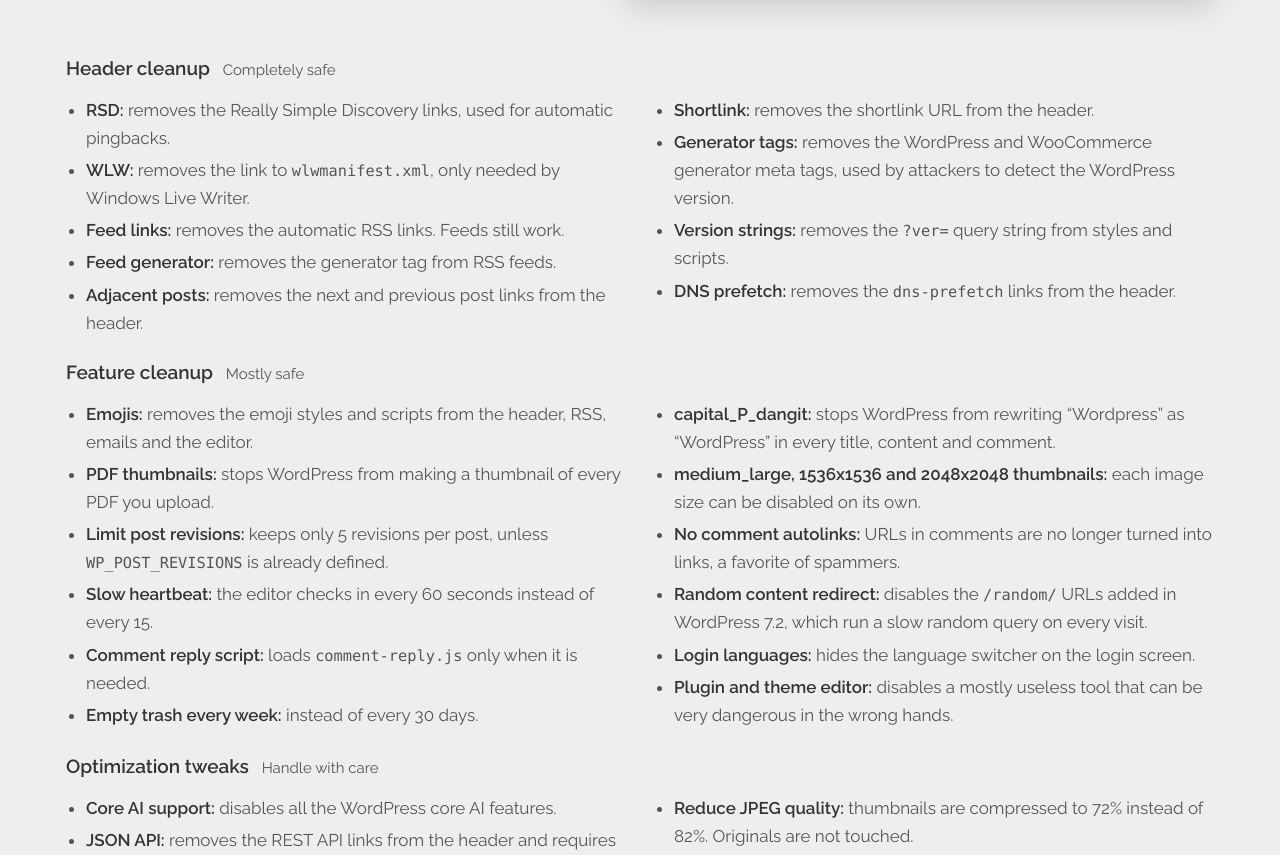
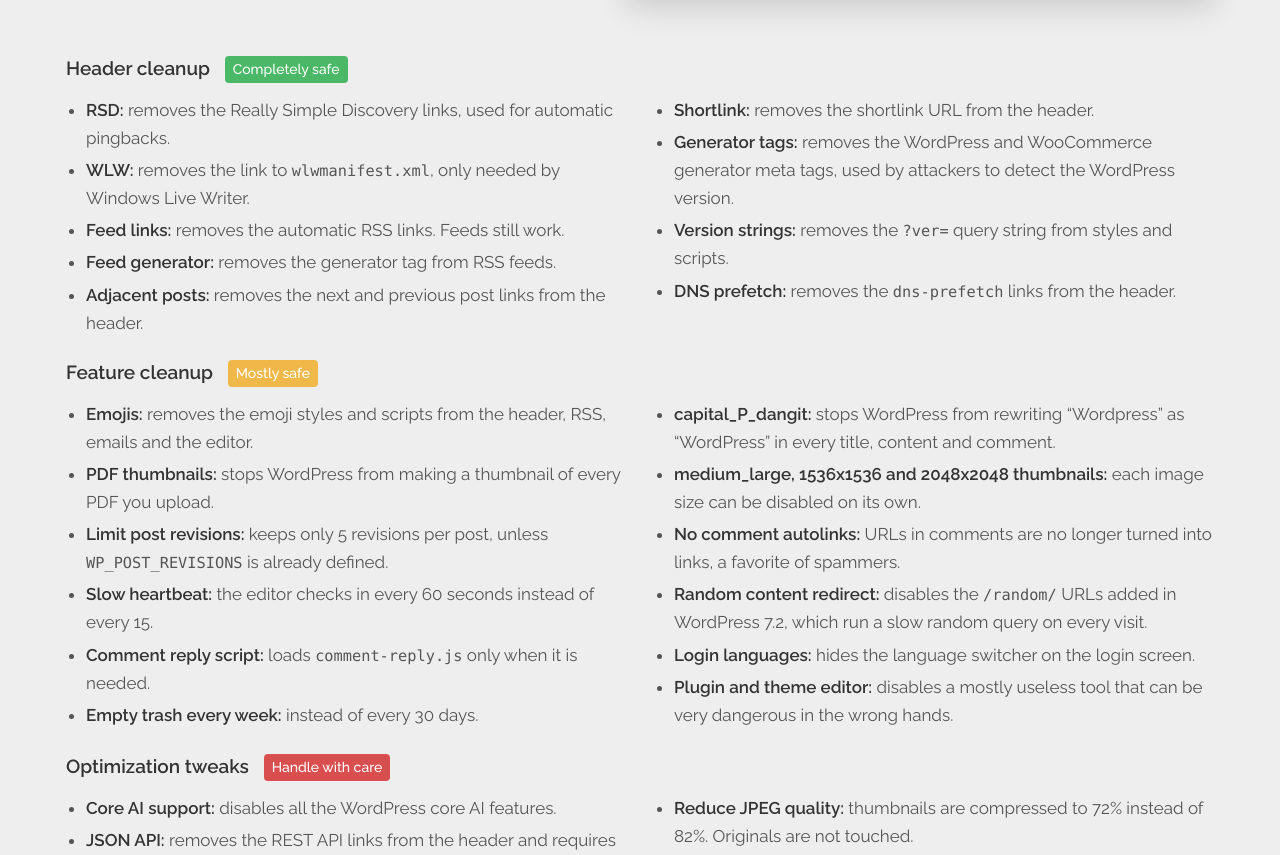
Before and after one commit to nilovelez/machete, a plain HTML site: page docs/index.html in a window 1280 px wide. Shown: the part 1673-2528 px from the top of the page. Drawn offline with Linux system fonts and the light colour scheme.

Commit message:
Website: safety badges in the plugin colors, maintenance states as a list, trim the cookie and social texts.

```diff
--- a/docs/index.html
+++ b/docs/index.html
@@ -107,7 +107,7 @@
 					</div>
 					<img class="module-screen" src="img/screens/cleanup.png" alt="The WordPress Optimization settings screen" width="1280" height="720" loading="lazy">
 					<div class="module-options">
-						<h4>Header cleanup <span>Completely safe</span></h4>
+						<h4>Header cleanup <span class="badge badge-safe">Completely safe</span></h4>
 						<ul>
 							<li><strong>RSD:</strong> removes the Really Simple Discovery links, used for automatic pingbacks.</li>
 							<li><strong>WLW:</strong> removes the link to <code>wlwmanifest.xml</code>, only needed by Windows Live Writer.</li>
@@ -119,7 +119,7 @@
 							<li><strong>Version strings:</strong> removes the <code>?ver=</code> query string from styles and scripts.</li>
 							<li><strong>DNS prefetch:</strong> removes the <code>dns-prefetch</code> links from the header.</li>
 						</ul>
-						<h4>Feature cleanup <span>Mostly safe</span></h4>
+						<h4>Feature cleanup <span class="badge badge-warning">Mostly safe</span></h4>
 						<ul>
 							<li><strong>Emojis:</strong> removes the emoji styles and scripts from the header, RSS, emails and the editor.</li>
 							<li><strong>PDF thumbnails:</strong> stops WordPress from making a thumbnail of every PDF you upload.</li>
@@ -134,7 +134,7 @@
 							<li><strong>Login languages:</strong> hides the language switcher on the login screen.</li>
 							<li><strong>Plugin and theme editor:</strong> disables a mostly useless tool that can be very dangerous in the wrong hands.</li>
 						</ul>
-						<h4>Optimization tweaks <span>Handle with care</span></h4>
+						<h4>Optimization tweaks <span class="badge badge-danger">Handle with care</span></h4>
 						<ul>
 							<li><strong>Core AI support:</strong> disables all the WordPress core AI features.</li>
 							<li><strong>JSON API:</strong> removes the REST API links from the header and requires API consumers to be authenticated.</li>
@@ -155,7 +155,6 @@
 						<h3>Cookies &amp; GDPR Warning</h3>
 						<p>We know you hate cookie warning bars. Well, this is the least hateable cookie bar you’ll find. It is really light, it doesn’t affect your PageSpeed score and it plays well with static cache plugins.</p>
 						<p>It is GDPR compliant: visitors can accept all cookies or only the essential ones, and change their minds at any time with the Cookies button. It works hand in hand with the Analytics module, so your tracking codes don’t store any analytics cookies until the visitor accepts them.</p>
-						<p>Write your own texts, pick one of the three themes and set your accent color to match your site.</p>
 					</div>
 					<img class="module-screen" src="img/screens/cookies.png" alt="The cookie bar settings screen" width="1280" height="720" loading="lazy">
 				</article>
@@ -176,7 +175,12 @@
 						<img class="module-icon" src="img/modules/maintenance.svg" alt="" width="72" height="72">
 						<h3>Maintenance Mode</h3>
 						<p>If you have to close your website temporarily to the public, the native WordPress maintenance mode falls short and most coming soon plugins are bulky, incomplete or expensive. Machete maintenance mode is light, simple and versatile.</p>
-						<p>Your site can be in one of three states. <strong>Online</strong> means WordPress works as usual. <strong>Coming soon</strong> closes the site and tells search engines not to index any page, perfect for a site you are still building. <strong>Maintenance</strong> closes the site and returns a <code>503 Service Unavailable</code> status, so search engines know it is temporary and your SEO doesn’t suffer.</p>
+						<p>Your site can be in one of three states:</p>
+						<ul class="module-text-list">
+							<li><strong>Online:</strong> WordPress works as usual.</li>
+							<li><strong>Coming soon:</strong> closes the site and tells search engines not to index any page, perfect for a site you are still building.</li>
+							<li><strong>Maintenance:</strong> closes the site and returns a <code>503 Service Unavailable</code> status, so search engines know it is temporary and your SEO doesn’t suffer.</li>
+						</ul>
 						<p>While the site is closed, the magic link lets your clients in without a user account. Share it with anyone who needs to take a look, and change its secret token whenever you want to cancel every link you have shared.</p>
 					</div>
 					<img class="module-screen" src="img/screens/maintenance.png" alt="The Maintenance Mode settings screen" width="1280" height="720" loading="lazy">
@@ -197,7 +201,6 @@
 						<img class="module-icon" src="img/modules/social.svg" alt="" width="72" height="72">
 						<h3>Social Sharing Buttons</h3>
 						<p>Social sharing done the Machete way: no bloat, no extra JavaScript libraries and no API calls. The icons are a custom webfont embedded in a minified CSS file that only weighs 5.8&nbsp;KB, and the buttons use each platform’s native share URL.</p>
-						<p>Let your visitors share your content on X, Facebook, LinkedIn, WhatsApp and Pinterest. Show the buttons at the beginning or the end of the content, or as a floating footer on mobile, choose the post types where they appear, or place them anywhere with the <code>[mct-social-share]</code> shortcode.</p>
 					</div>
 					<img class="module-screen" src="img/screens/social.png" alt="The Social Sharing settings screen" width="1280" height="720" loading="lazy">
 				</article>
--- a/docs/style.css
+++ b/docs/style.css
@@ -539,11 +539,37 @@ code {
 	font-weight: 600;
 }
 
-.module-options h4 span {
-	margin-left: 8px;
-	color: var(--text-muted);
-	font-size: 15px;
-	font-weight: 400;
+.module ul.module-text-list {
+	margin-bottom: 12px;
+}
+
+.module strong {
+	color: var(--text);
+	font-weight: 600;
+}
+
+/* Safety badges, with the colors the plugin uses on its Optimization screen. */
+.badge {
+	display: inline-block;
+	margin-left: 10px;
+	padding: 2px 8px;
+	border-radius: 4px;
+	color: #ffffff;
+	font-size: 14px;
+	font-weight: 500;
+	vertical-align: middle;
+}
+
+.badge-safe {
+	background: #4ab866;
+}
+
+.badge-warning {
+	background: #f0b849;
+}
+
+.badge-danger {
+	background: #d94f4f;
 }
 
 .module-options ul {
```
